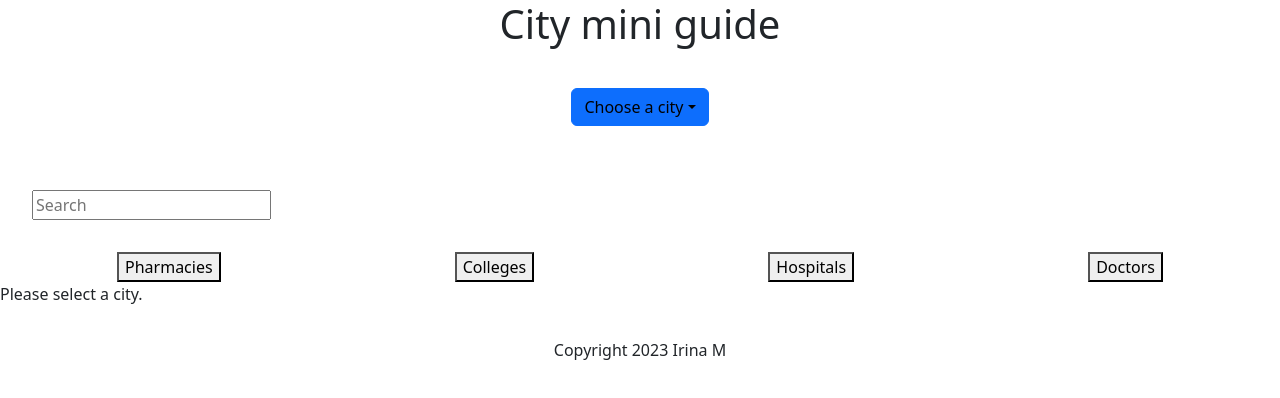
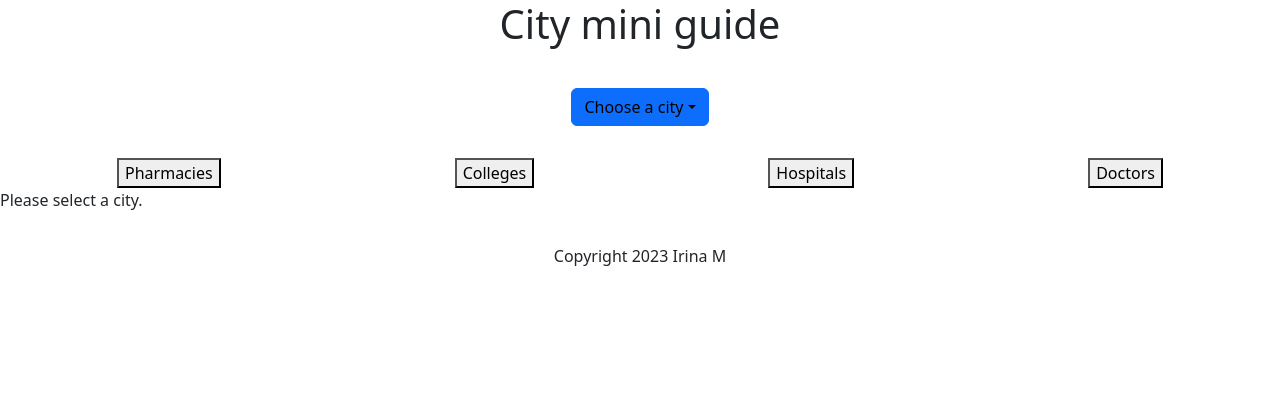
Before and after one commit to irinamihai150/London-guide-react, a React (Create React App) app: page / in a window 1280 px wide. Shown: the top 398 px of the page. Built offline with nearby package versions, Linux system fonts and the light colour scheme.

Commit message:
delete search

```diff
--- a/src/App.js
+++ b/src/App.js
@@ -1,27 +1,25 @@
-import Title from "./components/Title";
-import Dropdown from "./components/Dropdown";
-import Button from "./components/Button";
-import Footer from "./components/Footer";
-import React, { useState } from "react";
-import "./App.css";
-import InfoDetails from "./components/InfoDetails";
-import Search from "./components/Search";
+import Title from "./components/Title"
+import Dropdown from "./components/Dropdown"
+import Button from "./components/Button"
+import Footer from "./components/Footer"
+import React, { useState } from "react"
+import "./App.css"
+import InfoDetails from "./components/InfoDetails"
+import Search from "./components/Search"
 
 function App() {
-  const [selectedButton, setSelectedButton] = useState("");
-  const [city, setCity] = useState("");
-
+	const [selectedButton, setSelectedButton] = useState("")
+	const [city, setCity] = useState("")
 
 	return (
-    <div className="App">
+		<div className='App'>
 			<Title />
 			<Dropdown setCity={setCity} />
-      <Search/>
 			<Button setSelectedButton={setSelectedButton} />
 			<InfoDetails city={city} selectedButton={selectedButton} />
 			<Footer />
 		</div>
-  );
+	)
 }
 
-export default App;
+export default App
--- a/src/components/Search.jsx
+++ /dev/null
@@ -1,22 +0,0 @@
-import React, { useState } from "react";
-
-function Search() {
-  const [searchInput, setSearchInput] = useState("");
-  function handleSearchInput(event) {
-    setSearchInput(event.target.value);
-    console.log(event.target.value);
-  }
-  return (
-    <div>
-      <input
-        className="search-input"
-        value={searchInput}
-        onChange={handleSearchInput}
-        type="text"
-        placeholder="Search"
-      />
-    </div>
-  );
-}
-
-export default Search;
```
Lines whose indentation alone changed are shown as unchanged.
